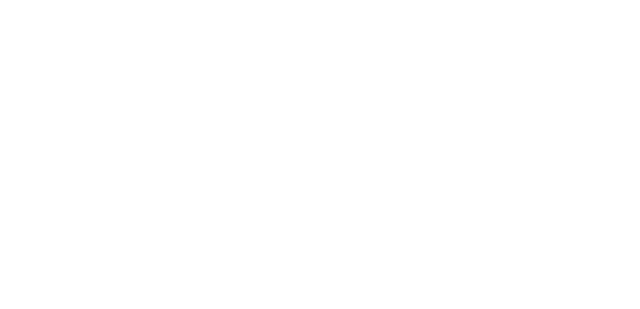
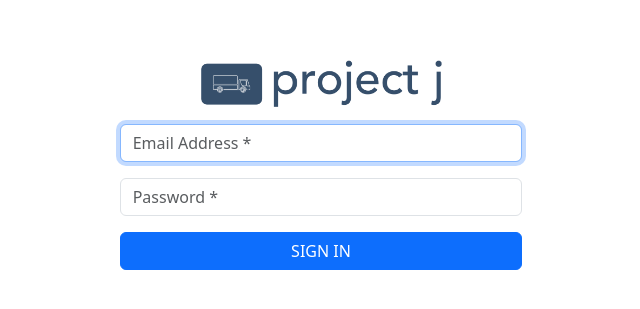
Before and after one commit to azheem-rahman/geco-capstone-frontend, a React (Create React App) app: page /login in a window 1280 px wide. Before the commit this address had no page. Shown: the part 233-542 px from the top of the page, without its empty margins (319-959 px from the left). Built offline with nearby package versions, Linux system fonts and the light colour scheme.

Commit message:
replaced route /login-signup to /login

```diff
--- a/src/App.js
+++ b/src/App.js
@@ -59,12 +59,12 @@
                     <Navigate to="/np-home" />
                   )
                 ) : (
-                  <Navigate to="/login-signup" />
+                  <Navigate to="/login" />
                 )
               }
             />
             {/* Common Routes */}
-            <Route path="/login-signup" element={<LoginSignUp />} />
+            <Route path="/login" element={<LoginSignUp />} />
             {/* Admin Routes */}
             <Route path="/admin-home" element={<AdminDashboard />} />
             <Route path="/profiles" element={<Profiles />} />
```
